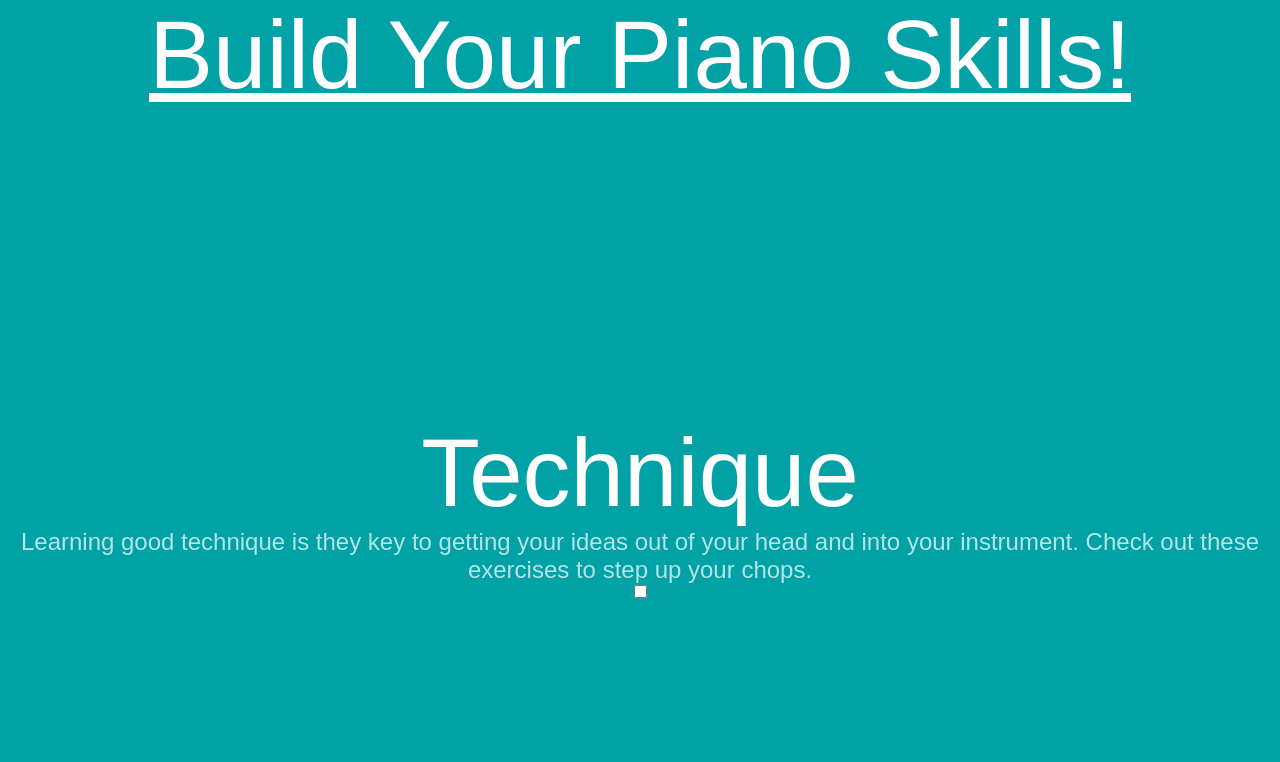
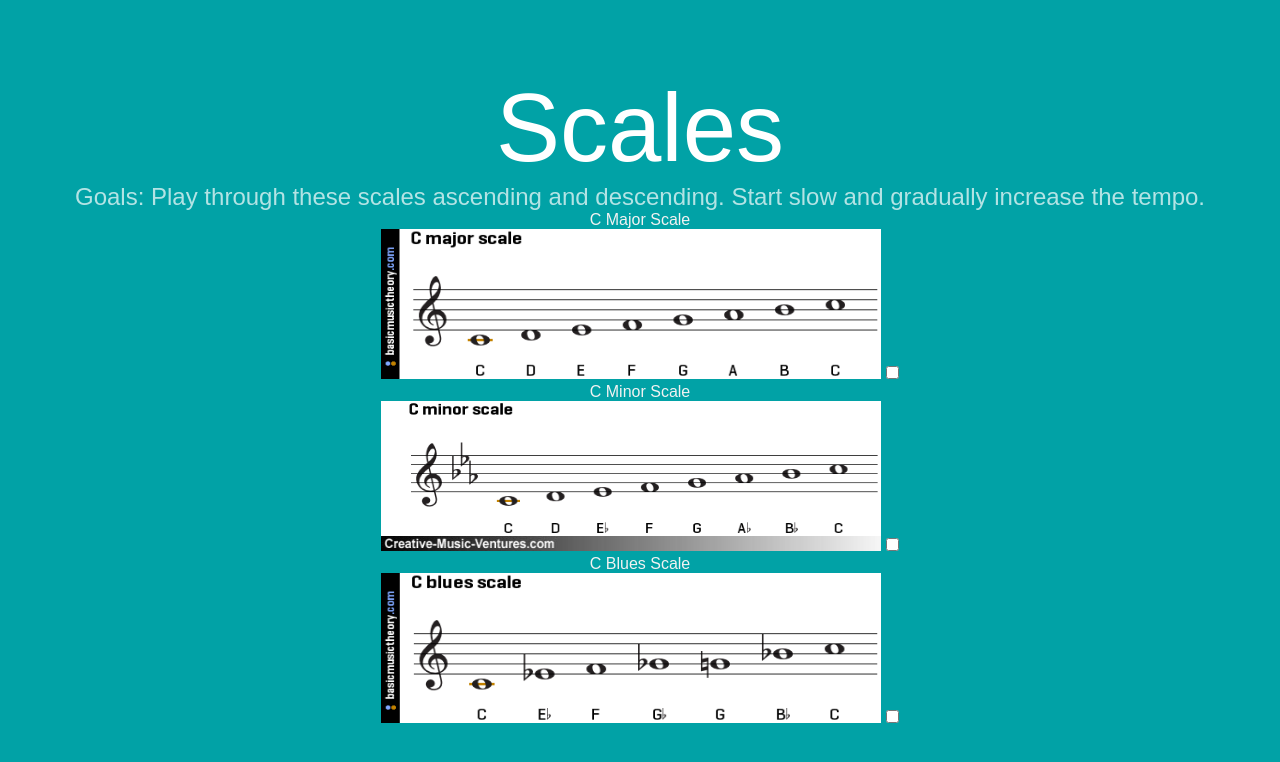
Before and after one commit to ScottThiessen/shed_time, a website: page public/piano.html in a window 1280 px wide. Drawn offline with Linux system fonts and the light colour scheme.

Commit message:
close #35. Added images to piano page. Still needs formating and stuff

```diff
--- a/public/css/instrument.css
+++ b/public/css/instrument.css
@@ -96,6 +96,18 @@ p{
   color: #FFFDFF;
   text-decoration: underline;
 }
+#major-scale {
+  width: 500px;
+  height: 150px;
+}
+#minor-scale {
+  width: 500px;
+  height: 150px;
+}
+#blues-scale {
+  width: 500px;
+  height: 150px;
+}
 
 /* Section 2
  * --------------------------------------- */
@@ -107,6 +119,9 @@ p{
 }
 #section2 p{
   opacity: 0.8;
+}
+#f-triad {
+  width: 450px;
 }
 
 /* Section 3
@@ -130,6 +145,9 @@ p{
 #flams {
   height: 90px;
 }
+#song {
+  width: 500px;
+}
 
 /* Section 4
  * --------------------------------------- */
--- a/public/piano.html
+++ b/public/piano.html
@@ -12,38 +12,76 @@
 <body>
   <div id="fullpage">
 
+    <!-- <section class="section" id="section1"> -->
+      <!-- <h2 id="pianoHead">Build Your Piano Skills!</h2> -->
+  <!--       <section class="content">
+          <h1> Technique</h1>
+            <p>Learning good technique is they key to getting your ideas out of your head and into your instrument. Check out these exercises to step up your chops.
+              <ul>
+                <li>C Major Scale</li>
+                  <img id="major-scale" src="images/piano/c-major-scale-on-treble-clef.png">
+                  <input class="technique" type="checkbox">
+                <li>C Minor Scale</li>
+                  <img id="minor-scale" src="images/piano/c-minor-scale-on-treble-clef.png">
+                  <input class="technique" type="checkbox">
+                <li>C Blues Scale</li>
+                  <img id="blues-scale" src="images/piano/c-blues-scale-on-treble-clef.png">
+                  <input class="technique" type="checkbox">
+              </ul>
+            </p>
+        </section>
+    </section> -->
+
     <section class="section" id="section1">
-      <h2 id="pianoHead">Build Your Piano Skills!</h2>
-        <section class="content">
-          <h1> Technique</h1>
-            <p>Learning good technique is they key to getting your ideas out of your head and into your instrument. Check out these exercises to step up your chops.</p>
-          <input id="technique" type="checkbox">
-        </section>
+      <section class="content">
+        <h1>Scales</h1>
+          <p>Goals: Play through these scales ascending and descending. Start slow and gradually increase the tempo.
+            <ul>
+              <li>C Major Scale</li>
+                <img id="major-scale" src="images/piano/c-major-scale-on-treble-clef.png">
+                <input class="scales" type="checkbox">
+              <li>C Minor Scale</li>
+                <img id="minor-scale" src="images/piano/c-minor-scale-on-treble-clef.png">
+                <input class="scales" type="checkbox">
+              <li>C Blues Scale</li>
+                <img id="blues-scale" src="images/piano/c-blues-scale-on-treble-clef.png">
+                <input class="scales" type="checkbox">
+            </ul>
+          </p>
+      </section>
     </section>
 
     <section class="section" id="section2">
       <section class="content">
-        <h1>Scales</h1>
-          <p>Goals: Play through this scale ascending and descending. Start slow and gradually increase the tempo.</p>
-        <input id="scales" type="checkbox">
+        <h1>Triads</h1>
+          <p>Triads are the building blocks to playing cool songs like My Sharona, I Wanna Hold Your Hand, and the snowman song from Frozen. Practice these triad inversions so you can move around the keyboard fluidly.
+           Goals: Play through these triad inversions starting at the bottom of the piano and moving up to the top.
+            <ul>
+              <li>C Triad Inversions</li>
+                <img id="c-triad" src="images/piano/c-major-triad2.jpeg">
+                <input class="triads" type="checkbox">
+              <li>F Triad Inversions</li>
+                <img id="f-triad" src="images/piano/f-major-triad.jpeg">
+                <input class="triads" type="checkbox">
+              <li>C Blues Scale</li>
+                <img id="blues-scale" src="images/piano/c-blues-scale-on-treble-clef.png">
+                <input class="triads" type="checkbox">
+            </ul>
+          </p>
+        <input id="triads" type="checkbox">
       </section>
     </section>
 
     <section class="section" id="section3">
       <section class="content">
-        <h1>Triads</h1>
-          <p>Triads are the building blocks to playing cool songs like My Sharona, I Wanna Hold Your Hand, and the snowman song from Frozen. Practice these triad inversions so you can move around the keyboard fluidly.
-           Goals: Play through these triad inversions starting at the bottom of the piano and moving up to the top.</p>
-        <input id="triads" type="checkbox">
-      </section>
-    </section>
-
-    <section class="section" id="section4">
-      <section class="content">
         <h1>Musical Example</h1>
           <p>You have the tools you need to start jamming, so check out 'The Best Song Ever' by One Direction. Make sure to move as few fingers as possible when switching chords.
+            <ul>
+              <li>"The Best Song Ever - One Direction"</li>
+                <img id="song" src="images/piano/the-best-song-ever.png">
+                <input id="musicExample" type="checkbox">
+            </ul>
           </p>
-        <input id="musicExample" type="checkbox">
       </section>
     </section>
   </div>
```
Also changed, not shown: public/drums.html (+3 -1 lines), public/images/piano/the-best-song-ever.png (added).
